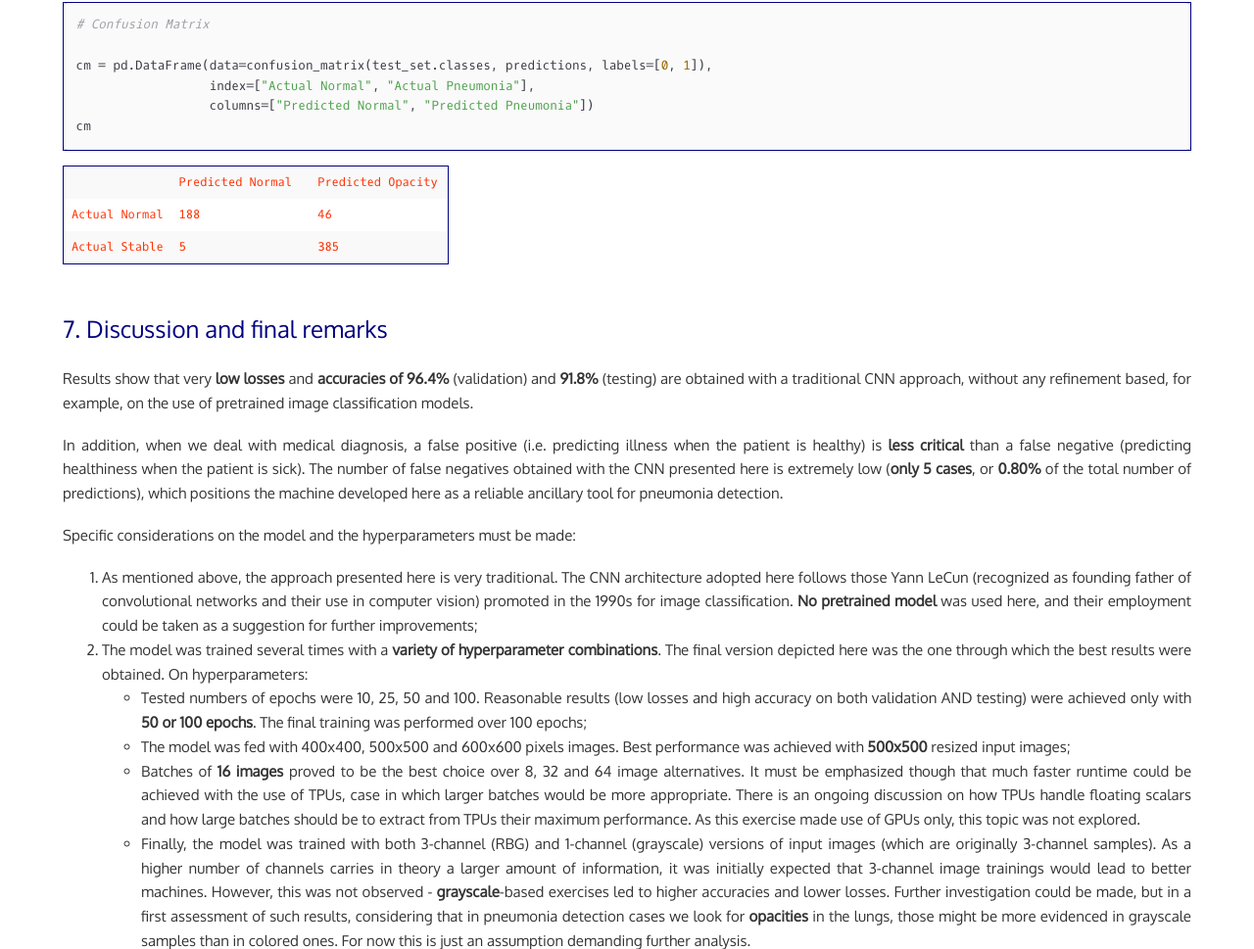
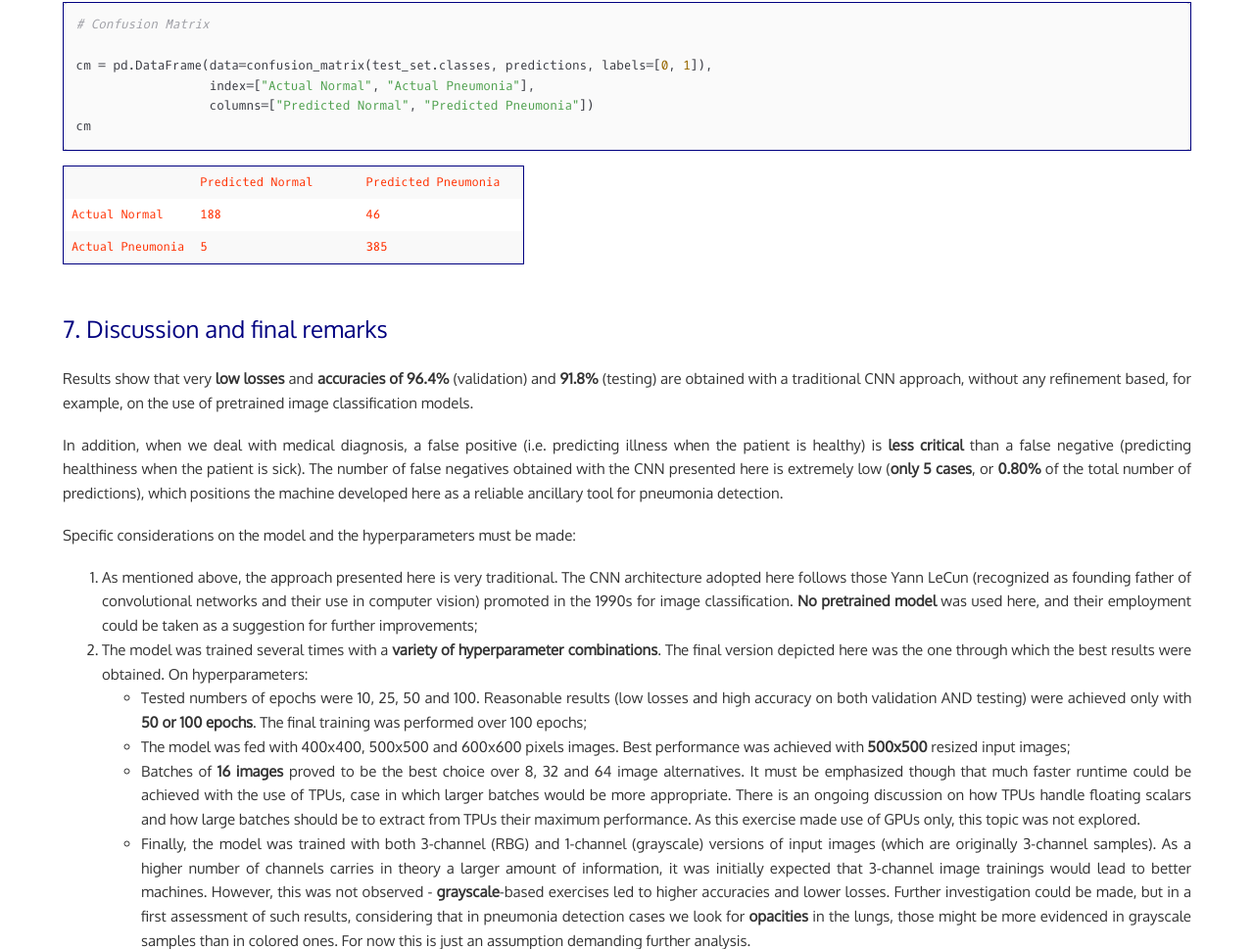
Before and after one commit to paulobreviglieri/paulobreviglieri.github.io, a plain HTML site: page detecting-pneumonia/index.html in a window 1280 px wide. Shown: the part 10441-11410 px from the top of the page at 98% size. Drawn offline with nearby package versions, Linux system fonts and the light colour scheme; some packages are replaced by stand-ins of ours; files whose address does not match are found by name.

Commit message:
Update index.html

```diff
--- a/detecting-pneumonia/index.html
+++ b/detecting-pneumonia/index.html
@@ -1217,7 +1217,7 @@ cm
         <tr>
             <td style="width: 28%; border: 0;"></td>
             <td style="width: 36%; border: 0;">Predicted Normal</td>
-            <td style="width: 36%; border: 0;">Predicted Opacity</td>
+            <td style="width: 36%; border: 0;">Predicted Pneumonia</td>
         </tr>
         <tr>
             <td style="width: 28%; border: 0;">Actual Normal</td>
@@ -1225,7 +1225,7 @@ cm
             <td style="width: 36%; border: 0;">46</td>
         </tr>
         <tr>
-            <td style="width: 28%; border: 0;">Actual Stable</td>
+            <td style="width: 28%; border: 0;">Actual Pneumonia</td>
             <td style="width: 36%; border: 0;">5</td>
             <td style="width: 36%; border: 0;">385</td>
         </tr>
```
